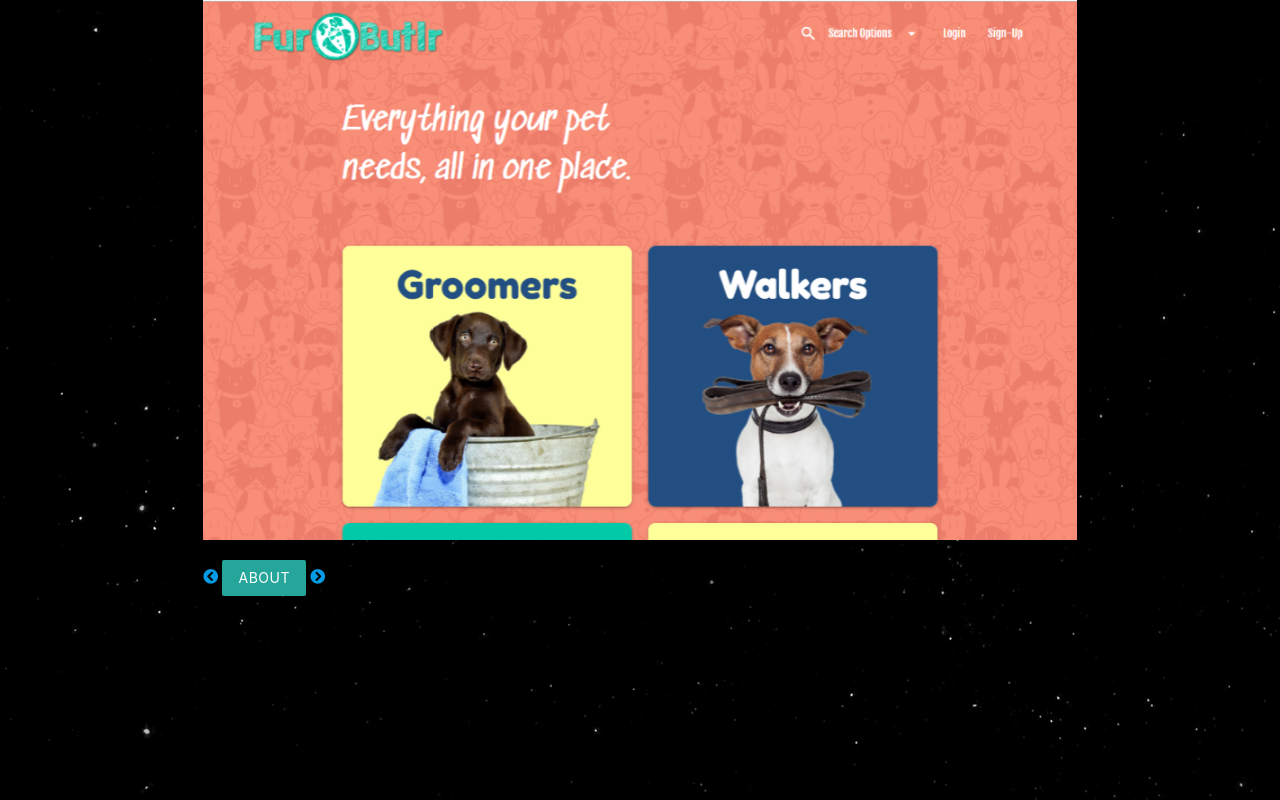
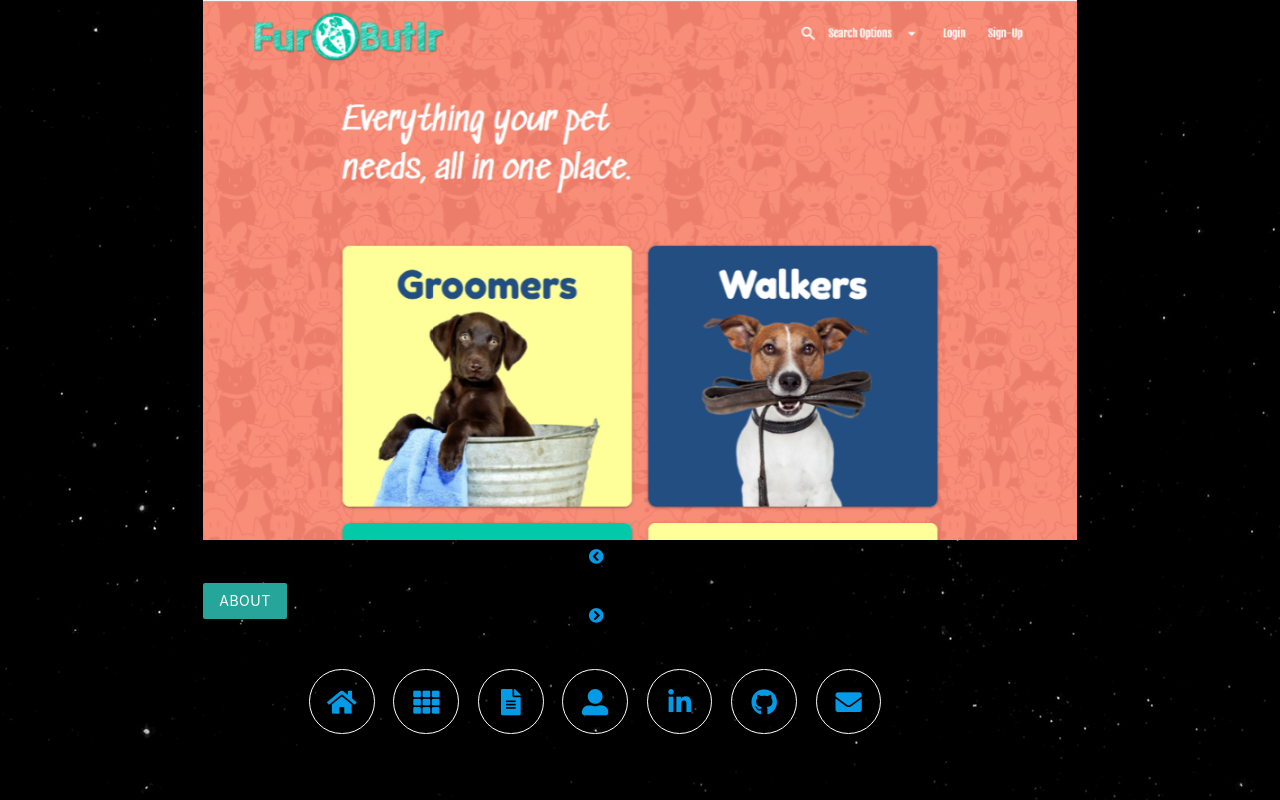
Before and after one commit to mountainflow/portfolioNew, a plain HTML site: page portfolio.html in a window 1280 px wide. Drawn offline with nearby package versions, Linux system fonts and the light colour scheme.

Commit message:
pushing to take a break. links work, needs styling and modals for About, Resume, and project details

```diff
--- a/assets/css/style.css
+++ b/assets/css/style.css
@@ -412,6 +412,104 @@ li.a {
 					display: none;
 				}
 
+/* ================================================================================================= */
+/* ================================================================================================= */
+
+
+	.portfolio-links {
+		cursor: default;
+		display: inline-block;
+		position: relative;
+		text-align: center;
+		top: -1em;
+		vertical-align: middle;
+		width: 90%;
+	}
+
+	.portfolio-links h1 {
+		font-size: 4.35em;
+		font-weight: 900;
+		letter-spacing: -0.035em;
+		line-height: 1em;
+	}
+
+	.portfolio-links p {
+		font-size: 1.25em;
+		margin: 0.75em 0 0.25em 0;
+		opacity: 0.75;
+	}
+
+	.portfolio-links navigation {
+		margin: 1.5em 0 0 0;
+	}
+
+	.portfolio-links navigation li {
+		display: inline-block;
+		height: 5.35em;
+		line-height: 5.885em;
+		position: relative;
+		top: 0;
+		width: 5.35em;
+	}
+
+	.portfolio-links navigation a {
+		-webkit-tap-highlight-color: rgba(0, 0, 0, 0);
+		-webkit-touch-callout: none;
+		border: 0;
+		display: inline-block;
+			}
+
+	.portfolio-links navigation a:before {
+		-moz-transition: all 0.2s ease-in-out;
+		-webkit-transition: all 0.2s ease-in-out;
+		-ms-transition: all 0.2s ease-in-out;
+		transition: all 0.2s ease-in-out;
+		border-radius: 100%;
+		border: solid 1px #fff;
+		display: block;
+		font-size: 1.75em;
+		height: 2.5em;
+		line-height: 2.5em;
+		position: relative;
+		text-align: center;
+		top: 0;
+		width: 2.5em;
+	}
+
+	.portfolio-links navigation a:hover {
+		font-size: 1.1em;
+	}
+
+	.portfolio-links navigation a:hover:before {
+		background-color: rgba(255, 255, 255, 0.175);
+		color: #fff;
+	}
+
+	.portfolio-links navigation a:active {
+		font-size: 0.95em;
+		background: none;
+	}
+
+	.portfolio-links navigation a:active:before {
+		background-color: rgba(255, 255, 255, 0.35);
+		color: #fff;
+	}
+
+	.portfolio-links navigation a span {
+		display: none;
+	}
+
+
+
+
+
+
+
+/* ================================================================================================= */
+/* ================================================================================================= */
+
+
+
 /* Twinkling star background============================== */
 @keyframes move-twink-back {
     from {background-position:0 0;}
--- a/portfolio.html
+++ b/portfolio.html
@@ -38,11 +38,33 @@
             </div>
             <div class="row">
                 <div class="col s12">
-                    <a href="#" class="icon solid fa-chevron-circle-left" title="Previous"><span class="label">Previous</span></a>
+                    <a href="#" class="icon solid fa-chevron-circle-left portfolio-links" title="Previous"><span
+                            class="label">Previous</span></a>
                     <button data-target="modal1" class="btn modal-trigger naked">About</button>
-                    <a href="#" class="icon solid fa-chevron-circle-right" title="Next"><span class="label">Next</span></a>
+                    <a href="#" class="icon solid fa-chevron-circle-right portfolio-links" title="Next"><span
+                            class="label">Next</span></a>
                 </div>
             </div>
+        </div>
+        <div class="portfolio-links">
+            <navigation>
+                <ul>
+                    <li><a href="index.html" class="icon solid fa-home" title="Home"><span class="label">Home</span></a>
+                    </li>
+                    <li><a href="#" class="icon solid fa-th" title="Projects"><span class="label">Projects</span></a>
+                    </li>
+                    <li><a href="#" class="icon solid fa-file-alt" title="Resume"><span class="label">Resume</span></a>
+                    </li>
+                    <li><a href="#" class="icon solid fa-user-alt" title="About Me"><span class="label">About
+                                Me</span></a></li>
+                    <li><a href="https://www.linkedin.com/in/greg-olson-mountainflow" class="icon brands fa-linkedin-in"
+                            title="LinkedIn"><span class="label">Linked In</span></a></li>
+                    <li><a href="https://github.com/mountainflow" class="icon brands fa-github" title="Github"><span
+                                class="label">Github</span></a></li>
+                    <li><a href="#" class="icon solid fa-envelope" title="Contact"><span class="label">Email</span></a>
+                    </li>
+                </ul>
+            </navigation>
         </div>
     </div>
 
```
Also changed, not shown: index.html (+0 -1 lines).
